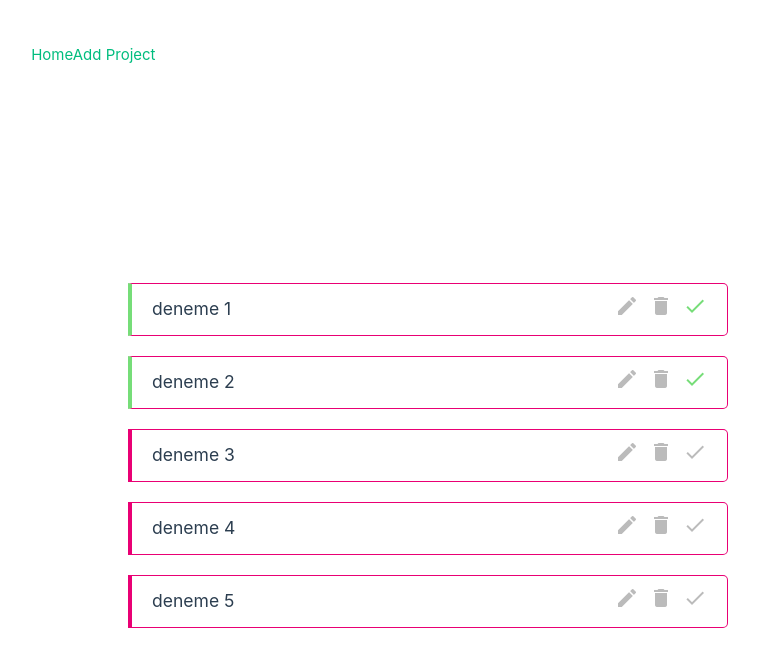
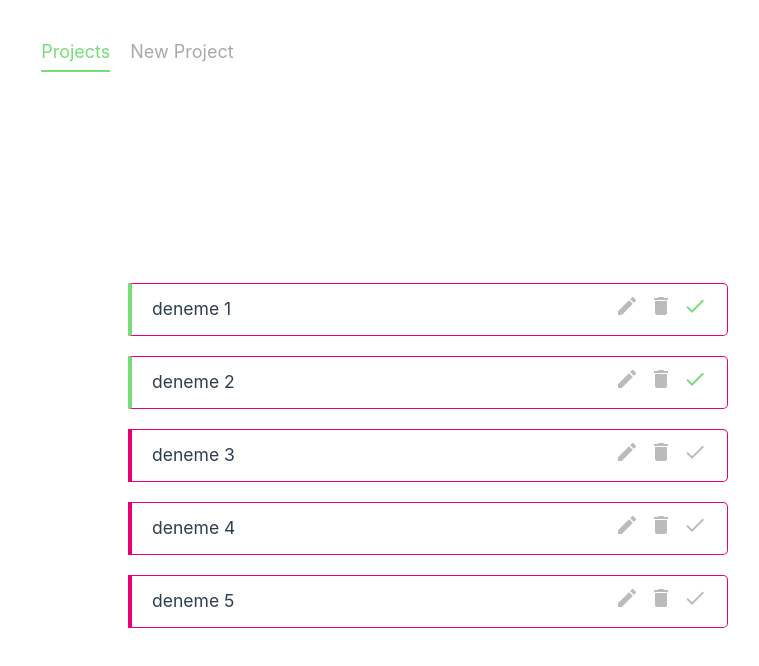
Before and after one commit to banuaggun/project-planner, a Vue app: page / in a window 1280 px wide. Shown: the top 666 px of the page, without its empty margins (212-971 px from the left). Built offline with nearby package versions, Linux system fonts and the light colour scheme; data requests are answered from the project's data file.

Commit message:
Navbar components added

```diff
--- a/src/App.vue
+++ b/src/App.vue
@@ -1,20 +1,21 @@
-<script setup>
-import { RouterLink, RouterView } from 'vue-router'
-</script>
+
 
 <template>
   <header>
 
     <div class="wrapper">
-      <nav>
-        <RouterLink to="/">Home</RouterLink>
-        <RouterLink to="/add">Add Project</RouterLink>
-      </nav>
+      <Navbar/>
     </div>
   </header>
 
   <RouterView />
 </template>
+<script>
+import Navbar from "./components/Navbar.vue";
+export default {
+  components:{Navbar}
+}
+</script>
 
 <style>
 header{
--- a/src/components/Navbar.vue
+++ b/src/components/Navbar.vue
@@ -10,5 +10,20 @@ export default {
 }
 </script>
 <style>
-
+  .main-nav{
+    text-align: center;
+    margin:40px auto;
+  }
+  .main-nav a{
+    display:inline-block;
+    text-decoration: none;
+    margin:0 10px;
+    color:darkgray;
+    font-size:18px;
+  }
+  a.router-link-active{
+    border-bottom:2px solid #76dd78;
+    padding-bottom:4px;
+    color:#76dd78;
+  }
 </style>
--- a/src/router/index.js
+++ b/src/router/index.js
@@ -6,7 +6,7 @@ const router = createRouter({
   routes: [
     {
       path: '/',
-      name: 'home',
+      name: 'Home',
       component: Home
     },
     {
```
